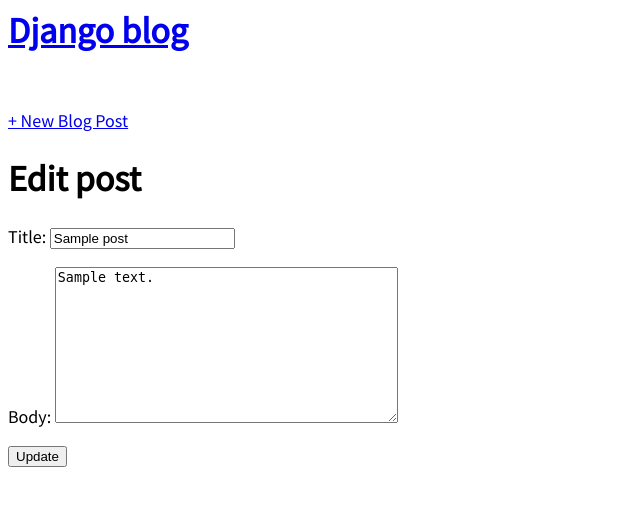
After one commit to A-boogie/blog, a Django app: page /post/1/edit/ in a window 1280 px wide. The commit adds this page. Shown: the top 506 px of the page, without its empty margins (0-640 px from the left). Run offline with Django 4.2, Linux system fonts and the light colour scheme; tables that the repository leaves empty hold one stand-in row (values such as "Sample post").

Commit message:
UpdateView on Forms

```diff
--- a/blog/urls.py
+++ b/blog/urls.py
@@ -1,9 +1,15 @@
 from django.urls import path
-from .views import BlogListView, BlogDetailView, BlogCreateView
+from .views import (
+    BlogListView,
+    BlogDetailView,
+    BlogCreateView,
+    BlogUpdateView,
+)
 
 
 urlpatterns = [
     path("post/new/", BlogCreateView.as_view(), name="post_new"),
     path("post/<int:pk>/", BlogDetailView.as_view(), name="post_detail"),
+    path("post/<int:pk>/edit/", BlogUpdateView.as_view(), name="post_edit"),
     path("", BlogListView.as_view(), name="home"),
 ]
--- a/blog/views.py
+++ b/blog/views.py
@@ -1,5 +1,5 @@
 from django.views.generic import ListView, DetailView
-from django.views.generic.edit import CreateView
+from django.views.generic.edit import CreateView, UpdateView
 
 from .models import Post
 
@@ -21,3 +21,9 @@
     model = Post
     template_name = "post_new.html"
     fields = ["title", "author", "body"]
+
+
+class BlogUpdateView(UpdateView):
+    model = Post
+    template_name = "post_edit.html"
+    fields = ["title", "body"]
--- a/templates/post_detail.html
+++ b/templates/post_detail.html
@@ -4,4 +4,6 @@
     <h2>{{ post.title }}</h2>
     <p>{{ post.body }}</p>
 </div>
+
+<a href="{% url 'post_edit' post.pk %}">+ Edit Blog Post</a>
 {% endblock content %}
--- /dev/null
+++ b/templates/post_edit.html
@@ -0,0 +1,8 @@
+{% extends "base.html" %}
+{% block content %}
+<h1>Edit post</h1>
+<form action="" method="post">{% csrf_token %}
+    {{ form.as_p }}
+    <input type="submit" value="Update">
+</form>
+{% endblock content %}
```
